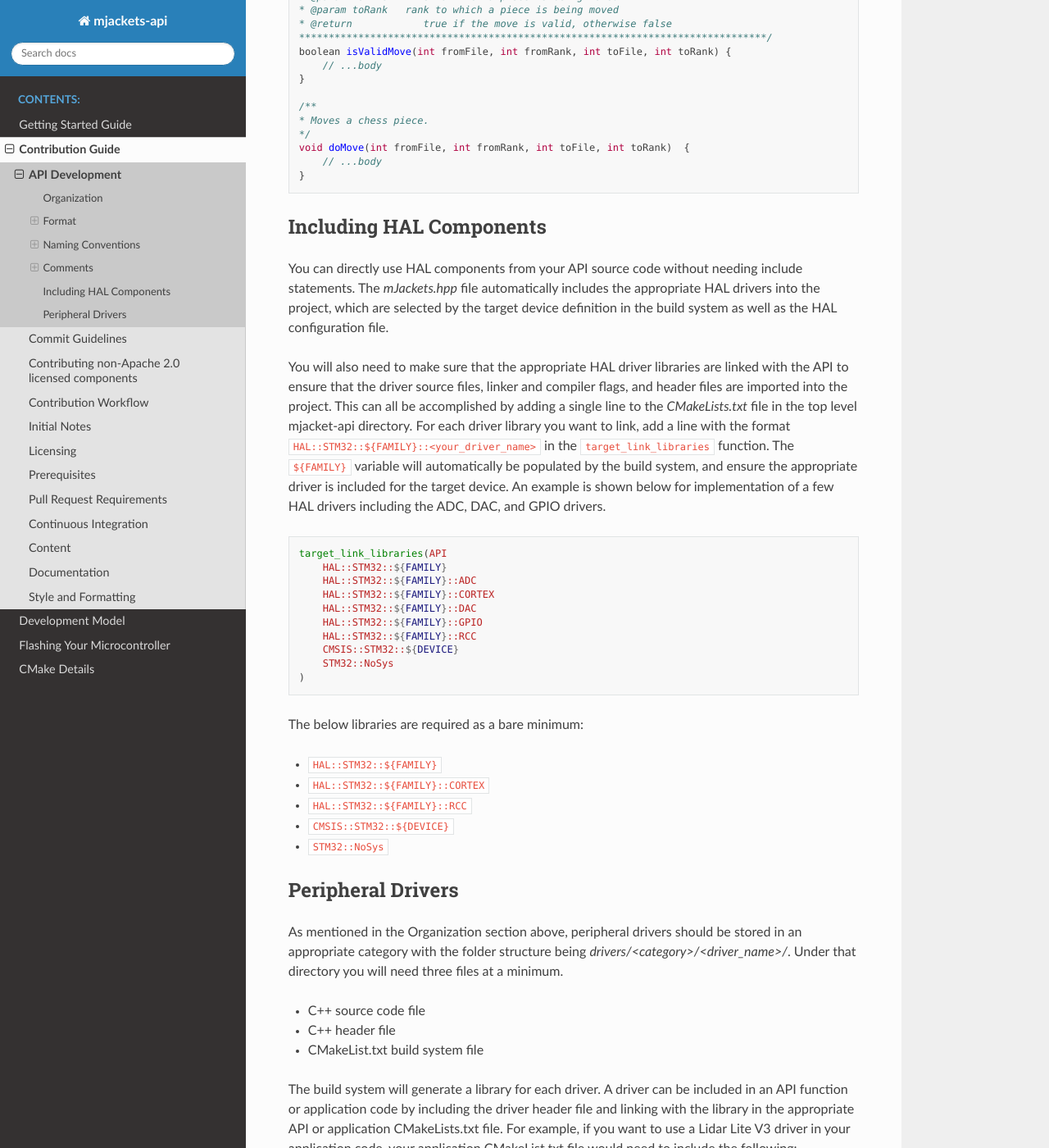
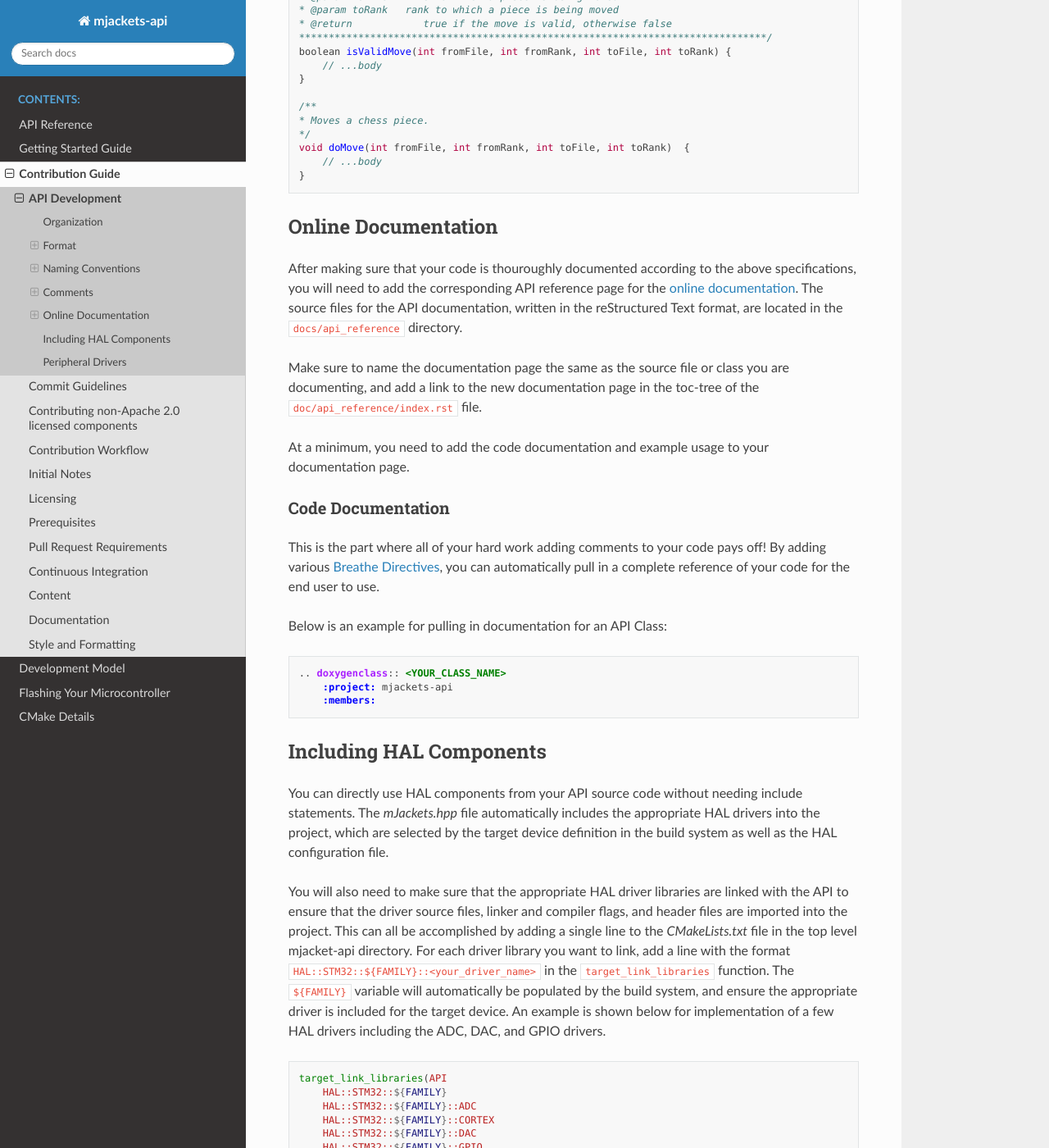
Before and after one commit to RoboJackets/mjackets-api, a Sphinx documentation site: the page built from docs/contributing/api_development.rst, in a window 1280 px wide and 1400 px high, scrolled down 6439 px. Shown: the whole window at 82% size. Built offline with Sphinx 7.4.7 and the Read the Docs theme 2.0.0, drawn with Linux system fonts in a browser that asks for light colours; pages that are not in the unit, such as notebooks, are missing from menus.

Commit message:
Documentation Updates

```diff
--- a/docs/contributing/api_development.rst
+++ b/docs/contributing/api_development.rst
@@ -357,6 +357,40 @@ Example:
         // ...body
     }
 
+Online Documentation
+********************
+
+After making sure that your code is thouroughly documented according to the above
+specifications, you will need to add the corresponding API reference page for
+the `online documentation`_. The source files for the API documentation, written in the
+reStructured Text format, are located in the :file:`docs/api_reference` directory.
+
+Make sure to name the documentation page the same as the source file or class you are
+documenting, and add a link to the new documentation page in the toc-tree of the
+:file:`doc/api_reference/index.rst` file.
+
+At a minimum, you need to add the code documentation and example usage to your
+documentation page.
+
+.. _online documentation: https://mjackets-api.readthedocs.io/en/latest
+
+Code Documentation
+==================
+
+This is the part where all of your hard work adding comments to your code pays off!
+By adding various `Breathe Directives`_, you can automatically pull in a complete
+reference of your code for the end user to use.
+
+Below is an example for pulling in documentation for an API Class:
+
+.. code-block:: reST
+
+    .. doxygenclass:: <YOUR_CLASS_NAME>
+        :project: mjackets-api
+        :members:
+
+.. _Breathe Directives: https://breathe.readthedocs.io/en/latest/directives.html
+
 Including HAL Components
 ************************
 
```
Also changed, not shown: docs/api_reference/DigitalIn.rst (added, +28 -0 lines), docs/api_reference/DigitalOut.rst (added, +25 -0 lines), docs/api_reference/index.rst (added, +10 -0 lines), docs/index.rst (+1 -6 lines), 1 other file.
